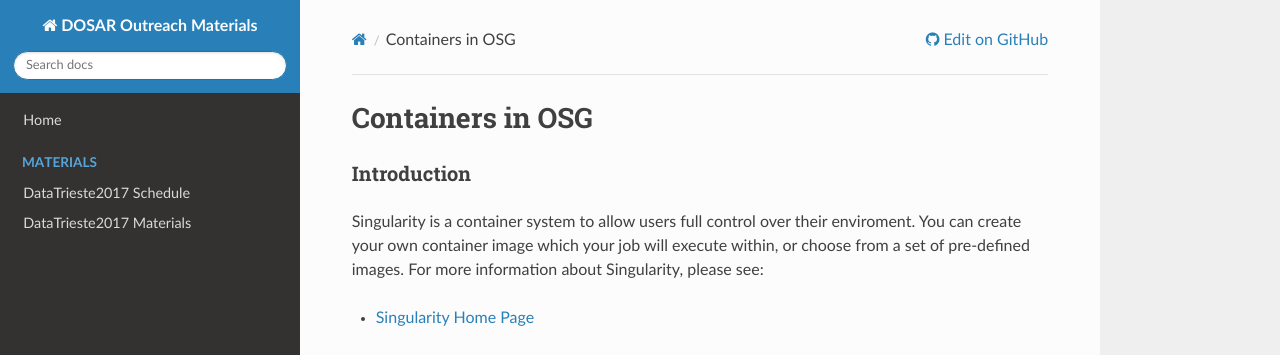
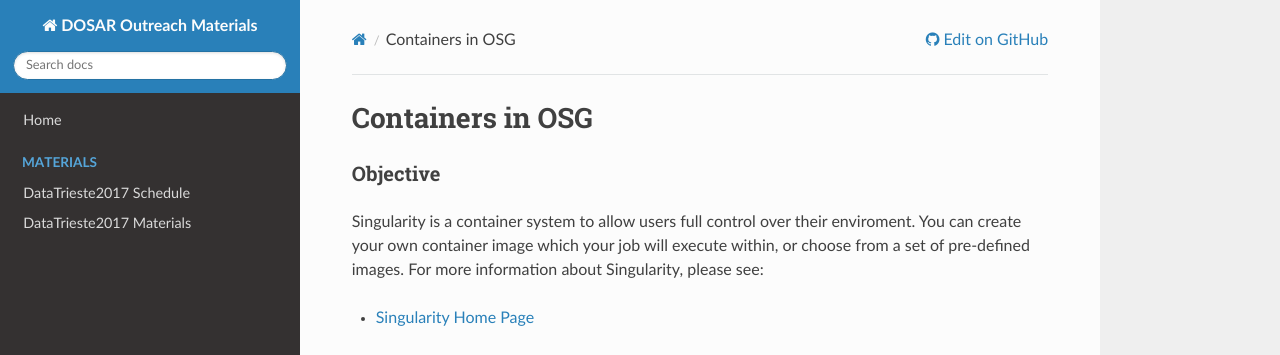
Before and after one commit to opensciencegrid/dosar, an MkDocs documentation site: the page built from docs/Materials/14-Containers.md, in a window 1280 px wide and 900 px high. Shown: the top 355 px of the window. Built offline with MkDocs 1.6.1, drawn with Linux system fonts in a browser that asks for light colours; nearby versions of some CDN libraries; old or Windows-style settings are respelled for this version of MkDocs.

Commit message:
Update 14-Containers.md

```diff
--- a/docs/Materials/14-Containers.md
+++ b/docs/Materials/14-Containers.md
@@ -1,12 +1,12 @@
 # Containers in OSG
 
-### Introduction
+### Objective
+
 Singularity is a container system to allow users full control over their enviroment. You
 can create your own container image which your job will execute within, or choose from
 a set of pre-defined images. For more information about Singularity, please see:
 
  * [Singularity Home Page](http://singularity.lbl.gov/)
-
 
 The following talk describes Singularity for scientific computing:
 
```
